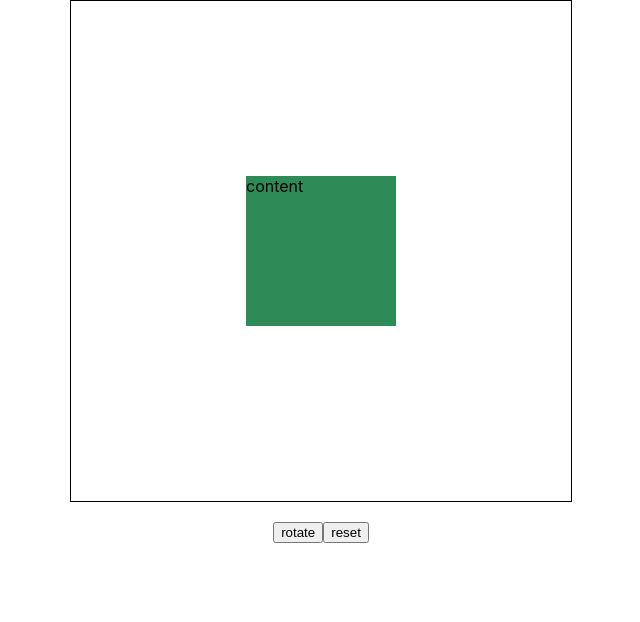
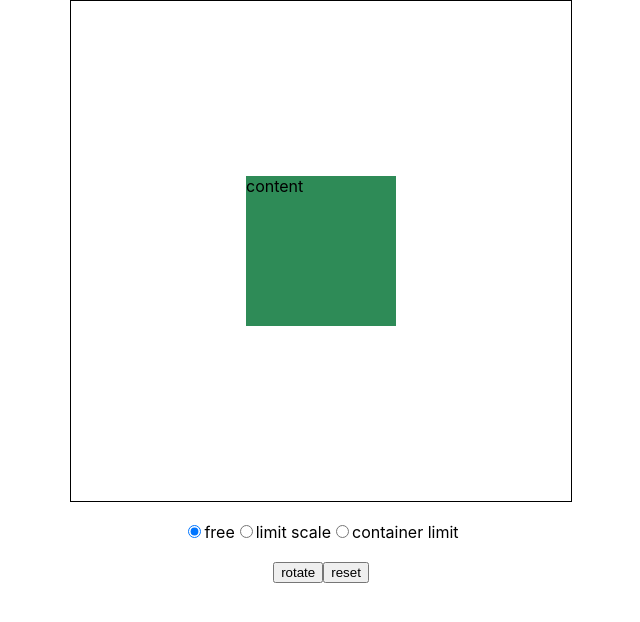
Before and after one commit to ailuoku6/free-scale-react, a React (Create React App) app: page / in a window 1280 px wide. Shown: the top 622 px of the page, without its empty margins (319-959 px from the left). Built offline with nearby package versions, Linux system fonts and the light colour scheme.

Commit message:
feat: add demo

```diff
--- a/src/hooks/use-free-scale.ts
+++ b/src/hooks/use-free-scale.ts
@@ -16,11 +16,21 @@ export interface IRectData {
   originChildRect: IDomRect;
 }
 
+export enum IAction {
+  MOVE = "move",
+  SCALE = "scale",
+}
+
 export interface IUseFreeScale {
   // 自定义缩放比例
   scaleStep?: number;
   // 自定义变换结果，如限制缩放比例，边界检测等
-  customTrans?: (prev: ITransRes, v: ITransRes, rect: IRectData) => ITransRes;
+  customTrans?: (
+    prev: ITransRes,
+    v: ITransRes,
+    rect: IRectData,
+    action: IAction
+  ) => ITransRes;
 }
 
 export const useFreeScale = ({
@@ -83,7 +93,8 @@ export const useFreeScale = ({
           ...transformConfigRef.current,
           transXY: [transXY_[0] + deltaXY[0], transXY_[1] + deltaXY[1]],
         },
-        getOriginRect()
+        getOriginRect(),
+        IAction.MOVE
       );
       if (requestAnimationRef.current) {
         cancelAnimationFrame(requestAnimationRef.current);
@@ -143,7 +154,8 @@ export const useFreeScale = ({
             scale: transformConfigRef.current.scale + direc * scaleStep,
             rotate: transformConfigRef.current.rotate,
           },
-          getOriginRect()
+          getOriginRect(),
+          IAction.SCALE
         );
 
         if (requestAnimationRef.current) {
--- a/src/scale-drag-demo/index.css
+++ b/src/scale-drag-demo/index.css
@@ -21,4 +21,5 @@
   margin-top: 20px;
   display: flex;
   justify-content: center;
+  align-items: center;
 }
--- a/src/scale-drag-demo/index.tsx
+++ b/src/scale-drag-demo/index.tsx
@@ -7,17 +7,53 @@ interface IProps {
   children?: React.ReactNode;
 }
 
-const customTrans = (prev: ITransRes, v: ITransRes, rects: IRectData) => {
-  console.log(rects);
+const customLimitScaleTrans = (
+  prev: ITransRes,
+  v: ITransRes,
+  rects: IRectData
+) => {
   if (v.scale <= 0.3 || v.scale >= 3) {
     return prev;
   }
   return v;
 };
 
+const customFreeTrans = (_: ITransRes, v: ITransRes) => v;
+
+const containerLimitTrans = (
+  prev: ITransRes,
+  v: ITransRes,
+  rects: IRectData
+) => {
+  // 限制变换后的子元素不能超出容器
+  const { originConatinerRect, originChildRect } = rects;
+  // 高度加变换距离绝对值，小于容器高度
+  const limitY =
+    Math.abs(v.transXY[1]) + ((originChildRect?.height || 0) * v.scale) / 2 <
+    (originConatinerRect?.height || 0) / 2;
+  // 宽度加变换距离绝对值，小于容器宽度
+  const limitX =
+    Math.abs(v.transXY[0]) + ((originChildRect?.width || 0) * v.scale) / 2 <
+    (originConatinerRect?.width || 0) / 2;
+
+  if (!limitX || !limitY) {
+    return prev;
+  }
+  return v;
+};
+
+const transOptionsMap = {
+  free: customFreeTrans,
+  "limit scale": customLimitScaleTrans,
+  "container limit": containerLimitTrans,
+};
+
 export const FreeScaleViewer = (props: IProps) => {
+  const [customTrans, setCustomTrans] =
+    React.useState<keyof typeof transOptionsMap>("free");
+
   const {
-    transformConfigRef,
+    // transformConfigRef,
     containerRef,
     childRef,
     transform,
@@ -25,7 +61,7 @@ export const FreeScaleViewer = (props: IProps) => {
     setScale,
     setTransXY,
   } = useFreeScale({
-    customTrans,
+    customTrans: transOptionsMap[customTrans],
   });
 
   return (
@@ -42,6 +78,28 @@ export const FreeScaleViewer = (props: IProps) => {
         </div>
       </div>
       <div className="action">
+        {Object.keys(transOptionsMap).map((key) => {
+          // 单选项
+          return (
+            <label key={key}>
+              <input
+                type="radio"
+                value={key}
+                checked={customTrans === key}
+                onChange={() => {
+                  setRotate(0);
+                  setScale(1);
+                  setTransXY([0, 0]);
+                  setCustomTrans(key as keyof typeof transOptionsMap);
+                }}
+              />
+              {key}
+            </label>
+          );
+        })}
+      </div>
+
+      <div className="action">
         <button onClick={() => setRotate((prev) => prev + 30)}>rotate</button>
         <button
           onClick={() => {
```
